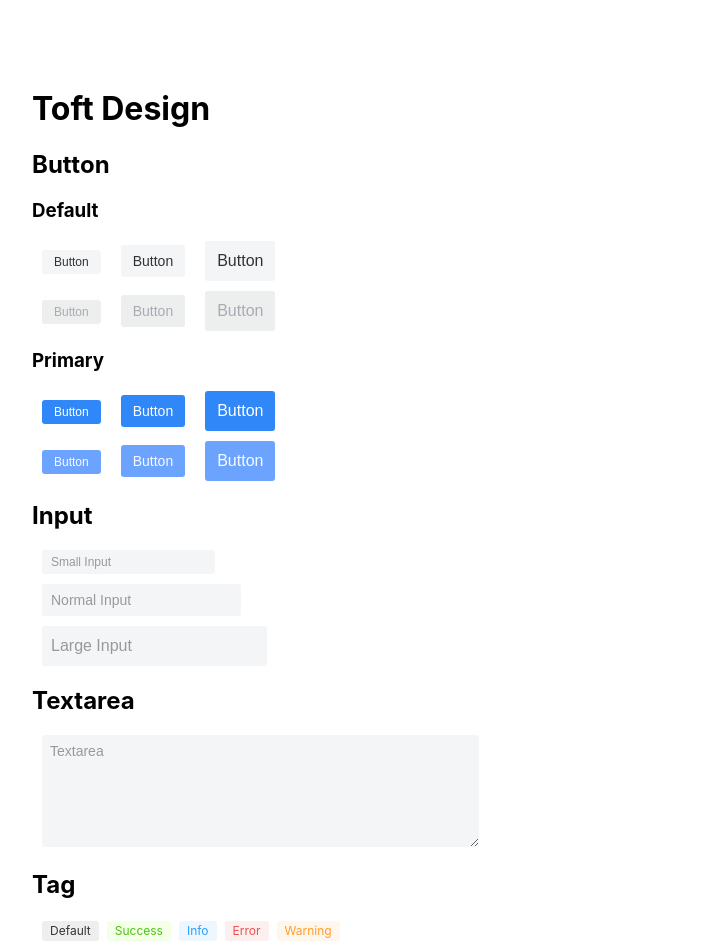
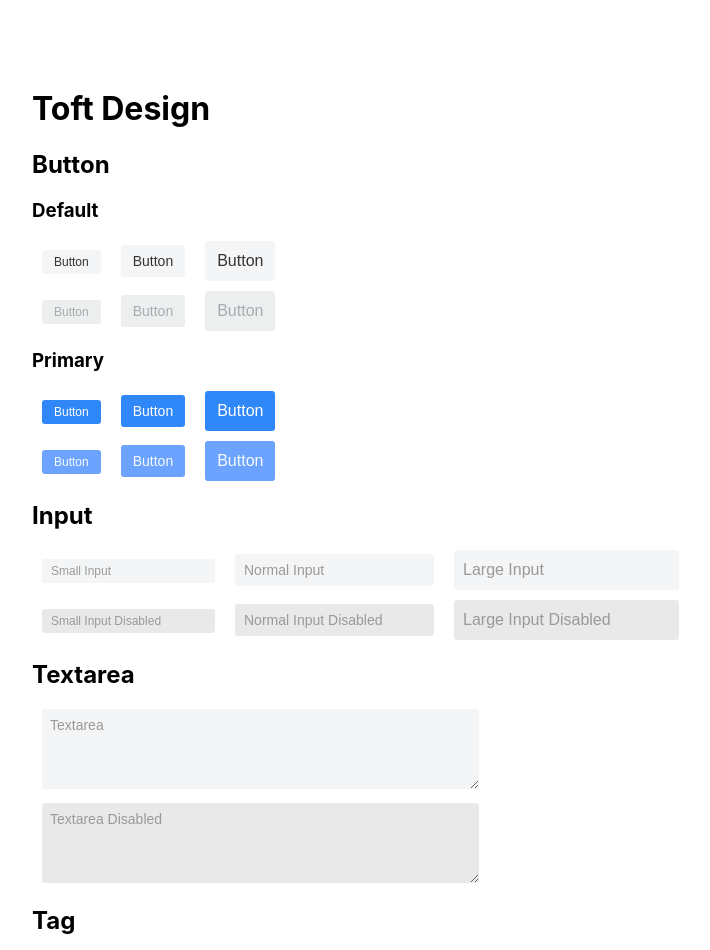
Before and after one commit to toft-code/toft-design, a React (Create React App) app: page / in a window 1280 px wide. Shown: the top 950 px of the page, without its empty margins (128-838 px from the left). Built offline with nearby package versions, Linux system fonts and the light colour scheme.

Commit message:
feature: add input & textarea disable property

```diff
--- a/src/App/index.tsx
+++ b/src/App/index.tsx
@@ -77,20 +77,40 @@ function App() {
       {/* Input */}
       <h2>Input</h2>
       <div>
-        <div style={{ margin: 10 }}>
+        <span style={{ margin: 10 }}>
           <Input size='small' placeholder='Small Input'></Input>
-        </div>
-        <div style={{ margin: 10 }}>
+        </span>
+        <span style={{ margin: 10 }}>
           <Input placeholder='Normal Input'></Input>
-        </div>
-        <div style={{ margin: 10 }}>
+        </span>
+        <span style={{ margin: 10 }}>
           <Input size='large' placeholder='Large Input'></Input>
-        </div>
+        </span>
+      </div>
+      <div style={{ marginTop: 10 }}>
+        <span style={{ margin: 10 }}>
+          <Input
+            disabled
+            size='small'
+            placeholder='Small Input Disabled'></Input>
+        </span>
+        <span style={{ margin: 10 }}>
+          <Input disabled placeholder='Normal Input Disabled'></Input>
+        </span>
+        <span style={{ margin: 10 }}>
+          <Input
+            disabled
+            size='large'
+            placeholder='Large Input Disabled'></Input>
+        </span>
       </div>
 
       <h2>Textarea</h2>
       <div style={{ margin: 10 }}>
         <Textarea placeholder='Textarea'></Textarea>
+      </div>
+      <div style={{ margin: 10 }}>
+        <Textarea disabled placeholder='Textarea Disabled'></Textarea>
       </div>
 
       <h2>Tag</h2>
--- a/src/components/Input/index.scss
+++ b/src/components/Input/index.scss
@@ -20,6 +20,12 @@
     text-overflow: ellipsis;
   }
 
+  &[disabled] {
+    color: rgba(0, 0, 0, 0.4);
+    background: #e9e9e9;
+    cursor: not-allowed;
+  }
+
   &.small {
     font-size: 12px;
     height: 24px;
@@ -36,8 +42,7 @@
     background-color: #f0f0f0;
   }
 
-  &:focus,
-  &:active {
+  &:focus {
     background-color: #fff;
     box-shadow: 0 0 0 2px #3087f8;
   }
--- a/src/components/Input/index.tsx
+++ b/src/components/Input/index.tsx
@@ -5,14 +5,16 @@ import './index.scss'
 export type InputProps = {
   onChange?: (event: React.ChangeEvent<HTMLInputElement>) => void
   placeholder?: string
+  disabled?: boolean
   size?: 'large' | 'normal' | 'small'
 }
 
 const Input: React.FC<InputProps> = (props) => {
-  const { size, placeholder, onChange } = props
+  const { disabled, size, placeholder, onChange } = props
 
   return (
     <input
+      disabled={disabled}
       className={cn({
         input: true,
         large: size === 'large',
--- a/src/components/Textarea/index.scss
+++ b/src/components/Textarea/index.scss
@@ -9,6 +9,12 @@
   outline: 0;
   padding: 8px 8px;
   font-family: arial, sans-serif;
+
+  &[disabled] {
+    color: rgba(0, 0, 0, 0.4);
+    background: #e9e9e9;
+    cursor: not-allowed;
+  }
 
   &::placeholder {
     color: #999;
@@ -30,8 +36,7 @@
     background-color: #f0f0f0;
   }
 
-  &:focus,
-  &:active {
+  &:focus {
     background-color: #fff;
     box-shadow: 0 0 0 2px #3087f8;
   }
--- a/src/components/Textarea/index.tsx
+++ b/src/components/Textarea/index.tsx
@@ -2,17 +2,20 @@ import React from 'react'
 import './index.scss'
 
 type Props = {
+  disabled?: boolean
   placeholder?: string
 }
 
 const Textarea: React.FC<Props> = (props) => {
-  const { placeholder } = props
+  const { placeholder, disabled } = props
+
   return (
     <textarea
+      disabled={disabled}
       placeholder={placeholder}
       className='textarea'
       cols={50}
-      rows={6}></textarea>
+      rows={4}></textarea>
   )
 }
 
```
